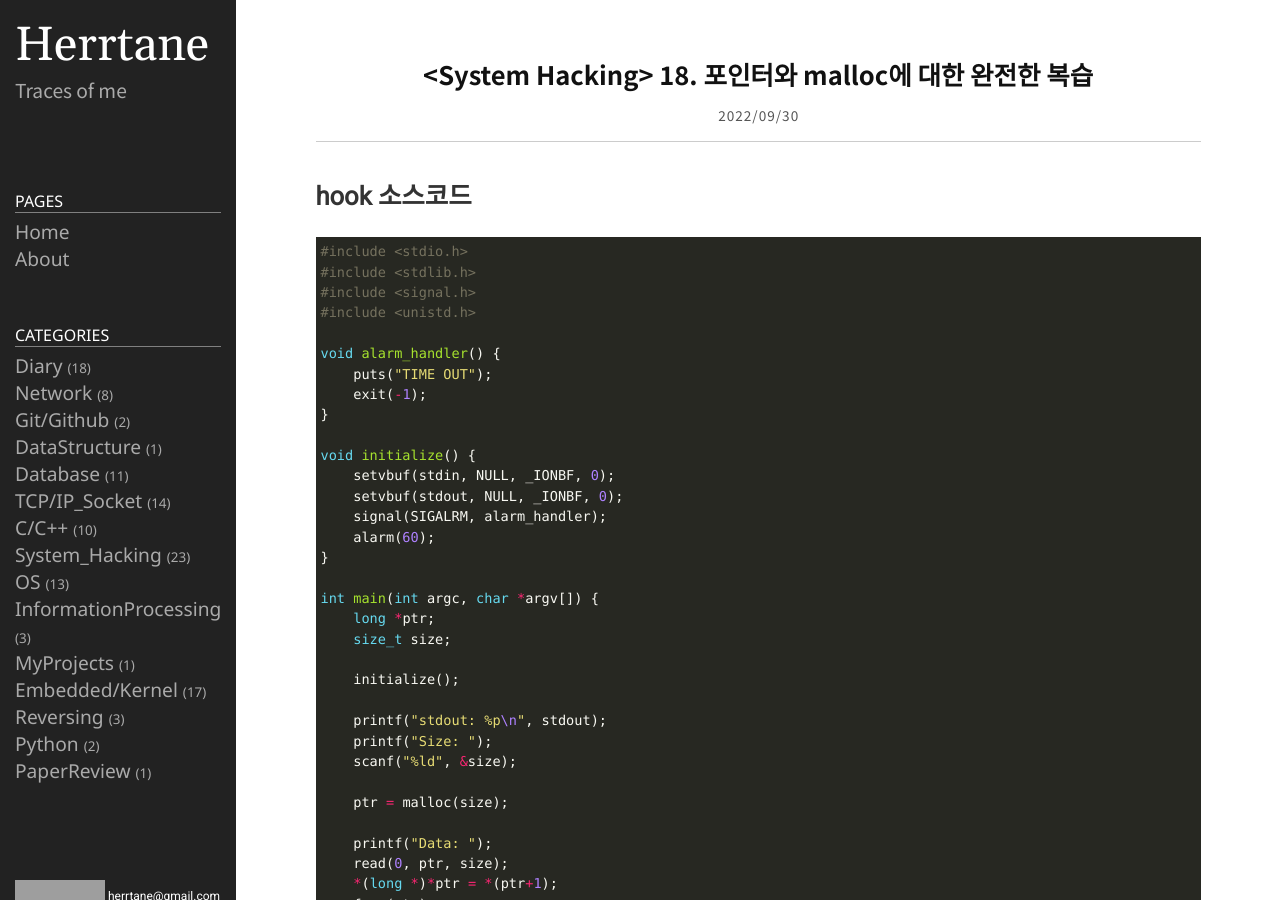
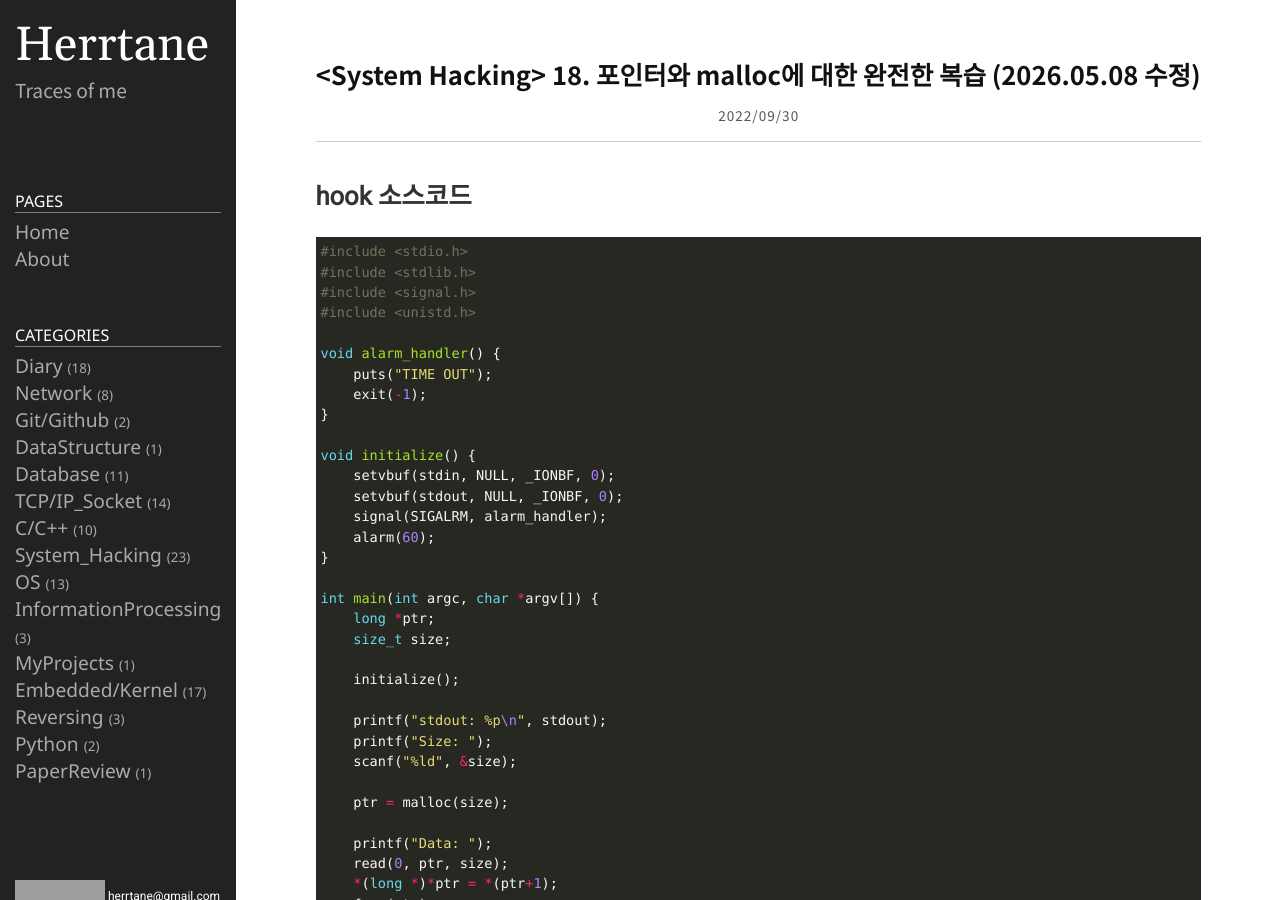
Before and after one commit to Herrtane/Herrtane.github.io, a Jekyll site: the page built from _posts/SystemHacking/2022-09-30-systemhacking-pointerandmalloc.markdown, in a window 1280 px wide and 900 px high. Built offline with Jekyll 4.4.1, drawn with Linux system fonts in a browser that asks for light colours; comment, search, counter and statistics services are not loaded; grey boxes are pictures that could not be loaded.

Commit message:
Update 2022-09-30-systemhacking-pointerandmalloc.markdown

```diff
--- a/_posts/SystemHacking/2022-09-30-systemhacking-pointerandmalloc.markdown
+++ b/_posts/SystemHacking/2022-09-30-systemhacking-pointerandmalloc.markdown
@@ -1,6 +1,6 @@
 ---
 layout: post
-title: <System Hacking> 18. 포인터와 malloc에 대한 완전한 복습
+title: <System Hacking> 18. 포인터와 malloc에 대한 완전한 복습 (2026.05.08 수정)
 date: 2022-09-30 21:30:23 +0900
 category: System_Hacking
 comments: true
```
